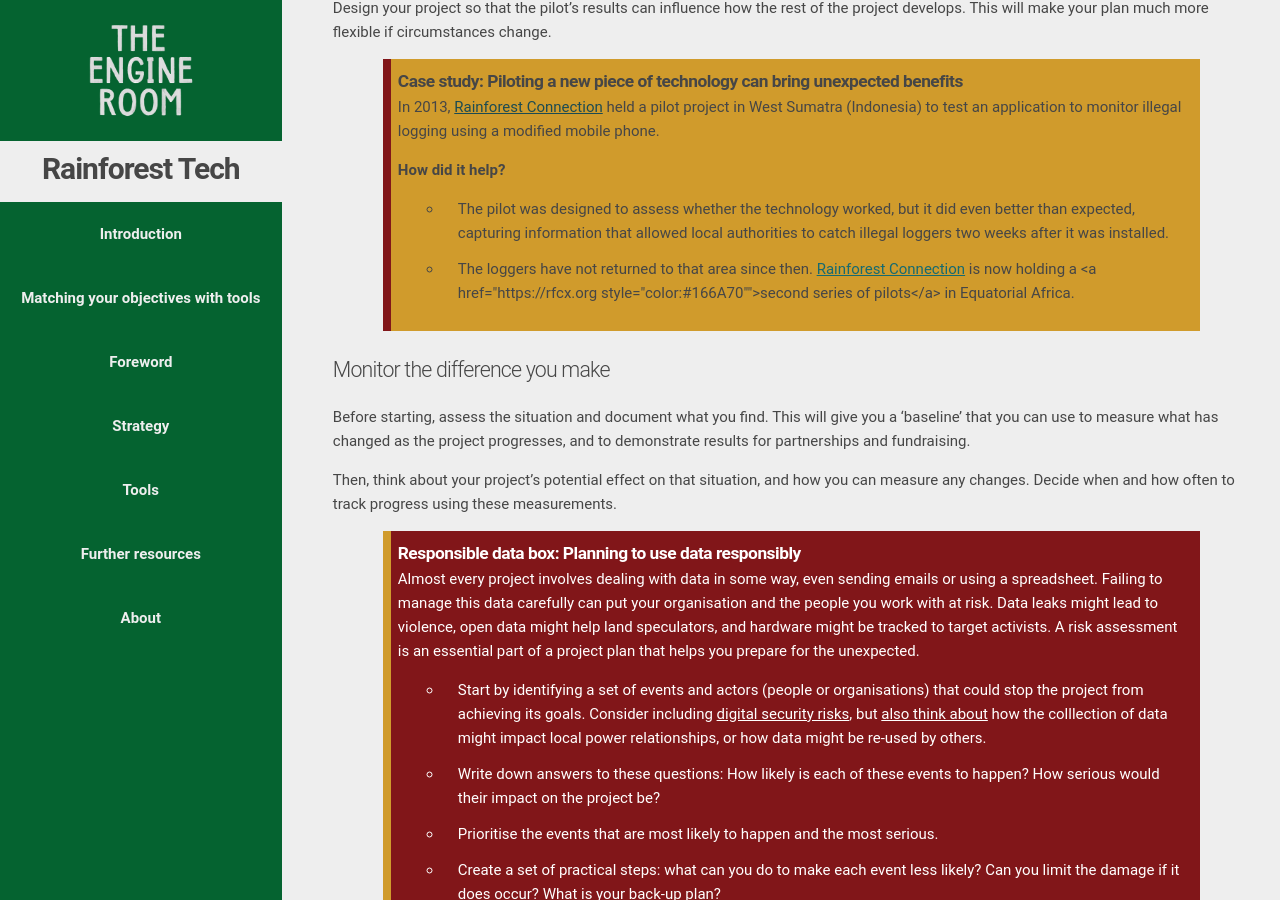
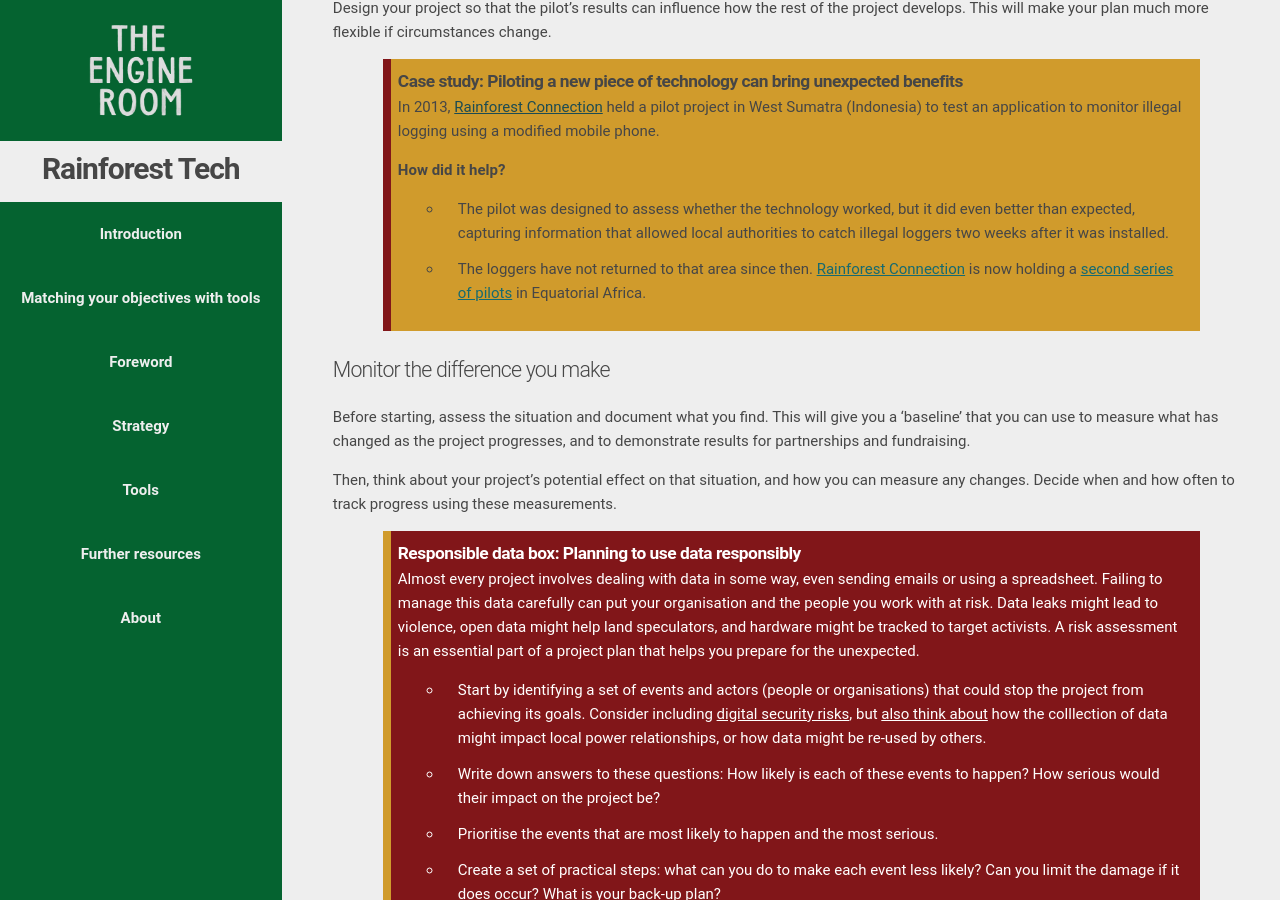
Before and after one commit to the-engine-room/library, a Jekyll site: the page built from _books/rainforest-tech.md, in a window 1280 px wide and 900 px high, scrolled down 6131 px. Built offline with Jekyll 4.4.1, drawn with Linux system fonts in a browser that asks for light colours; comment, search, counter and statistics services are not loaded.

Commit message:
corrected typos

```diff
--- a/_books/rainforest-tech.md
+++ b/_books/rainforest-tech.md
@@ -197,7 +197,7 @@ A pilot allows you to test at a small scale, identifying early on what is workin
 	<p><b>How did it help?</b></p>
 	<ul>
 		<li>The pilot was designed to assess whether the technology worked, but it did even better than expected, capturing information that allowed local authorities to catch illegal loggers two weeks after it was installed.</li>
-		<li>The loggers have not returned to that area since then. <a href="http://news.mongabay.com/2014/0624-rainforest-connection-interview.html" style="color:#166A70">Rainforest Connection</a> is now holding a <a href="https://rfcx.org style="color:#166A70"">second series of pilots</a> in Equatorial Africa.</li>
+		<li>The loggers have not returned to that area since then. <a href="http://news.mongabay.com/2014/0624-rainforest-connection-interview.html" style="color:#166A70">Rainforest Connection</a> is now holding a <a href="https://rfcx.org" style="color:#166A70">second series of pilots</a> in Equatorial Africa.</li>
 	</ul>
 </blockquote>
 
```
